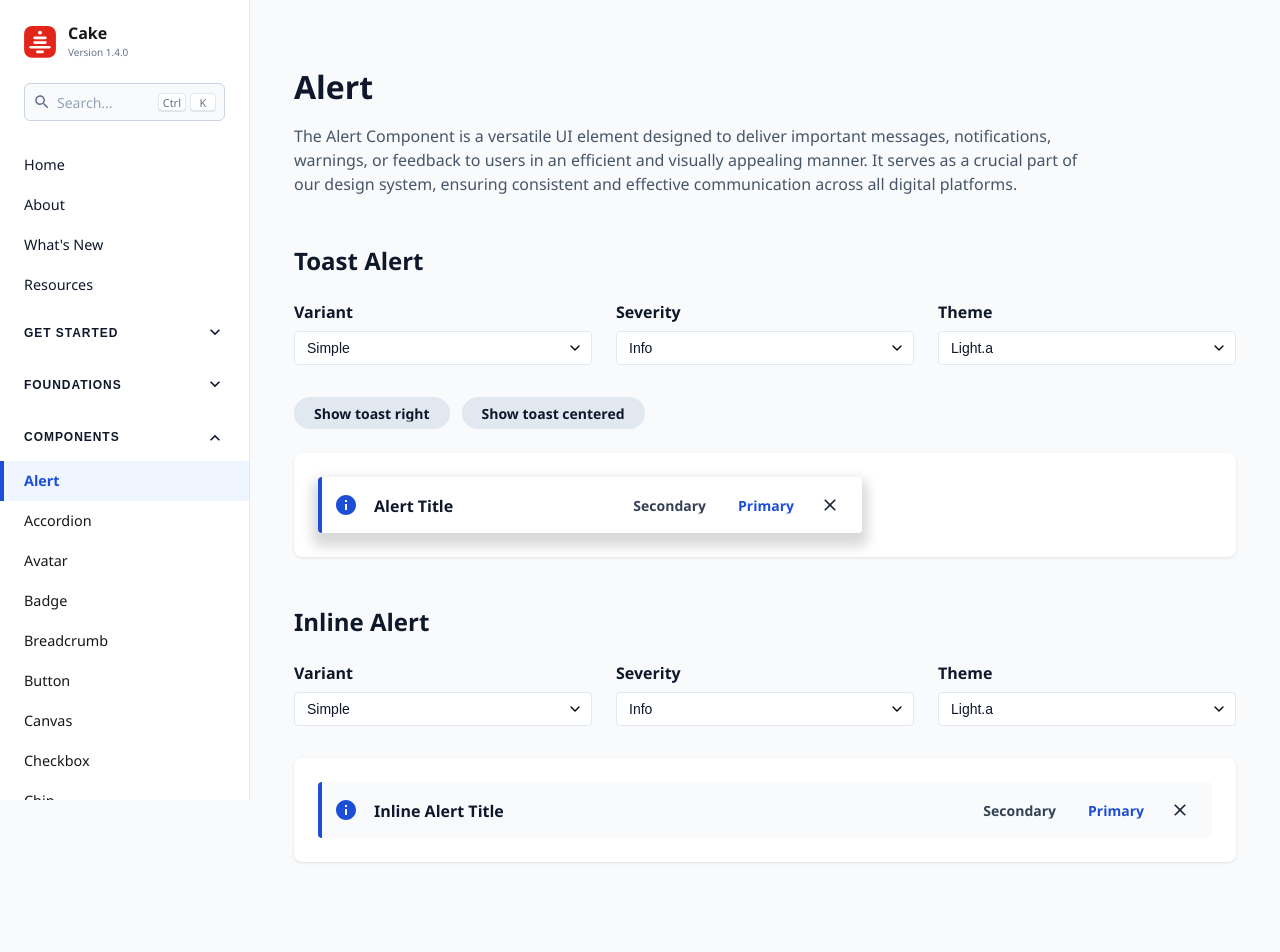
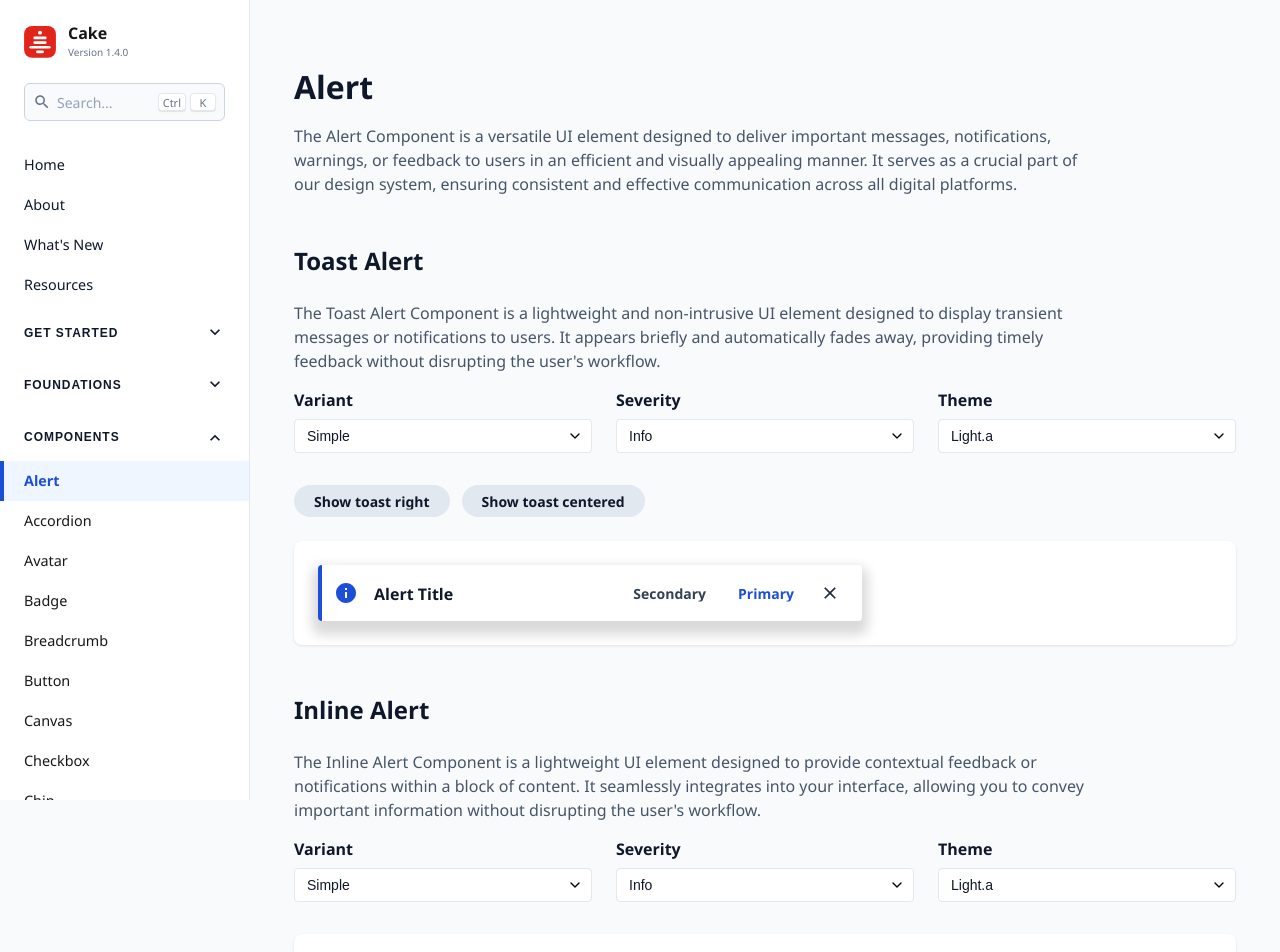
Before and after one commit to cake-admin/cakev2, a React (Create React App) app: page /components/alert in a window 1280 px wide. Shown: the top 952 px of the page. Built offline with nearby package versions, Linux system fonts and the light colour scheme.

Commit message:
Add descriptive copy under Toast Alert and Inline Alert section headers

```diff
--- a/src/pages/AlertPage.js
+++ b/src/pages/AlertPage.js
@@ -209,6 +209,9 @@ const AlertPage = () => {
 
       <Section>
         <SectionTitle>Toast Alert</SectionTitle>
+        <Description>
+          The Toast Alert Component is a lightweight and non-intrusive UI element designed to display transient messages or notifications to users. It appears briefly and automatically fades away, providing timely feedback without disrupting the user's workflow.
+        </Description>
         <ControlsGrid>
           <Control>
             <Label>Variant</Label>
@@ -312,6 +315,9 @@ const AlertPage = () => {
 
       <Section>
         <SectionTitle>Inline Alert</SectionTitle>
+        <Description>
+          The Inline Alert Component is a lightweight UI element designed to provide contextual feedback or notifications within a block of content. It seamlessly integrates into your interface, allowing you to convey important information without disrupting the user's workflow.
+        </Description>
         <ControlsGrid>
           <Control>
             <Label>Variant</Label>
```
